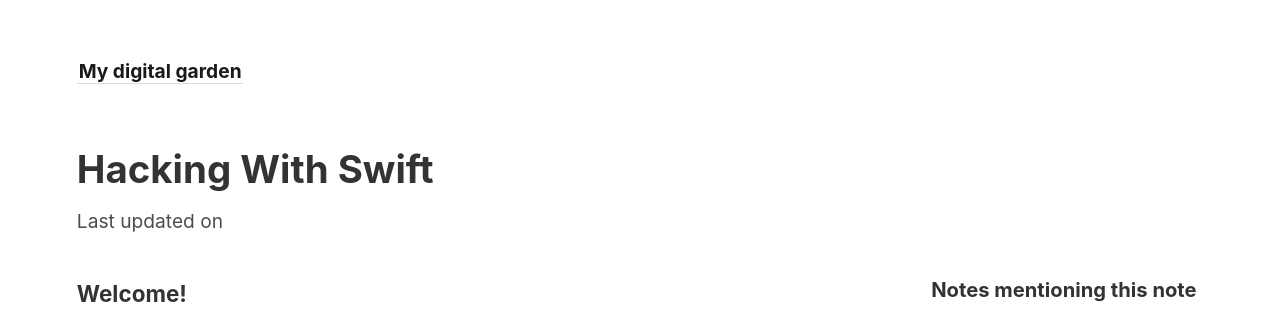
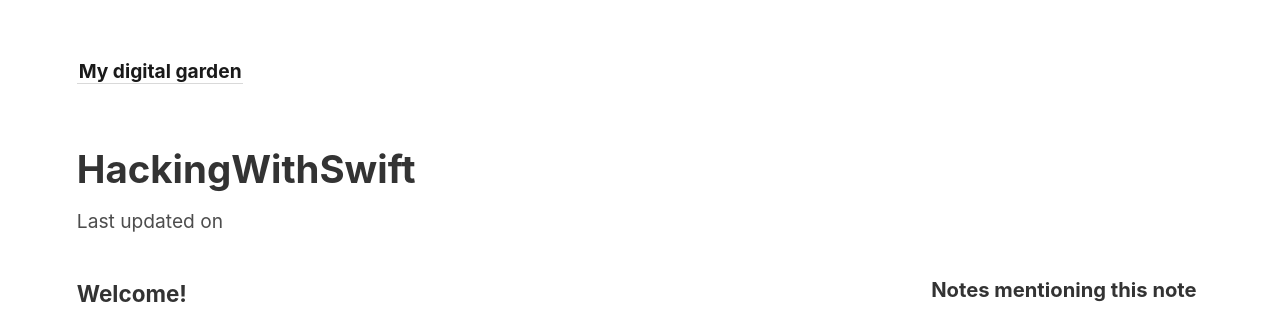
Before and after one commit to ahrchen/digital-garden-knowselfdaily, a Jekyll site: the page built from _notes/HackingWithSwift/HackingWithSwift.md, in a window 1280 px wide. Shown: the top 326 px of the page. Built offline with Jekyll 4.4.1, drawn with Linux system fonts in a browser that asks for light colours; some of the changed text lies outside the part shown.

Commit message:
Update HackingWithSwift

```diff
--- a/_notes/HackingWithSwift/Hacking With Swift.md
+++ b/_notes/HackingWithSwift/HackingWithSwift.md
@@ -1,5 +1,5 @@
 ---
-title: Hacking With Swift
+title: HackingWithSwift
 ---
 
 ### Welcome!
```
Also changed, not shown: _notes/SwiftUI Fundamentals/SwiftUI WindowGroup.md (+1 -1 lines).
